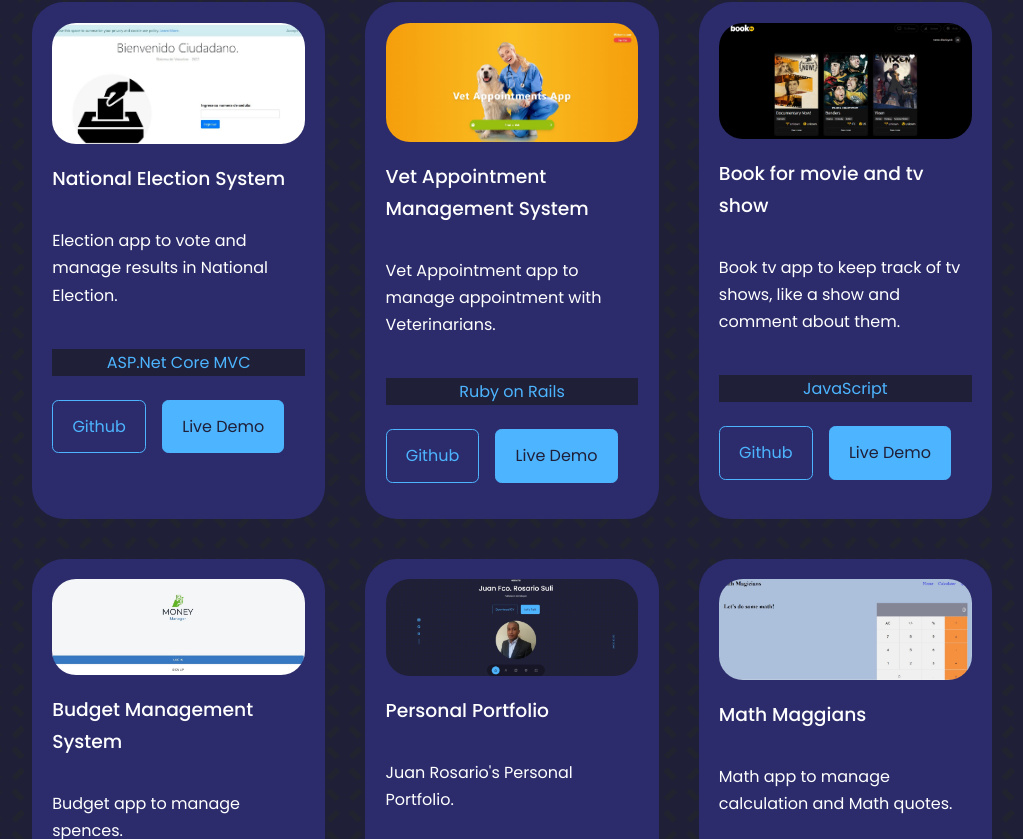
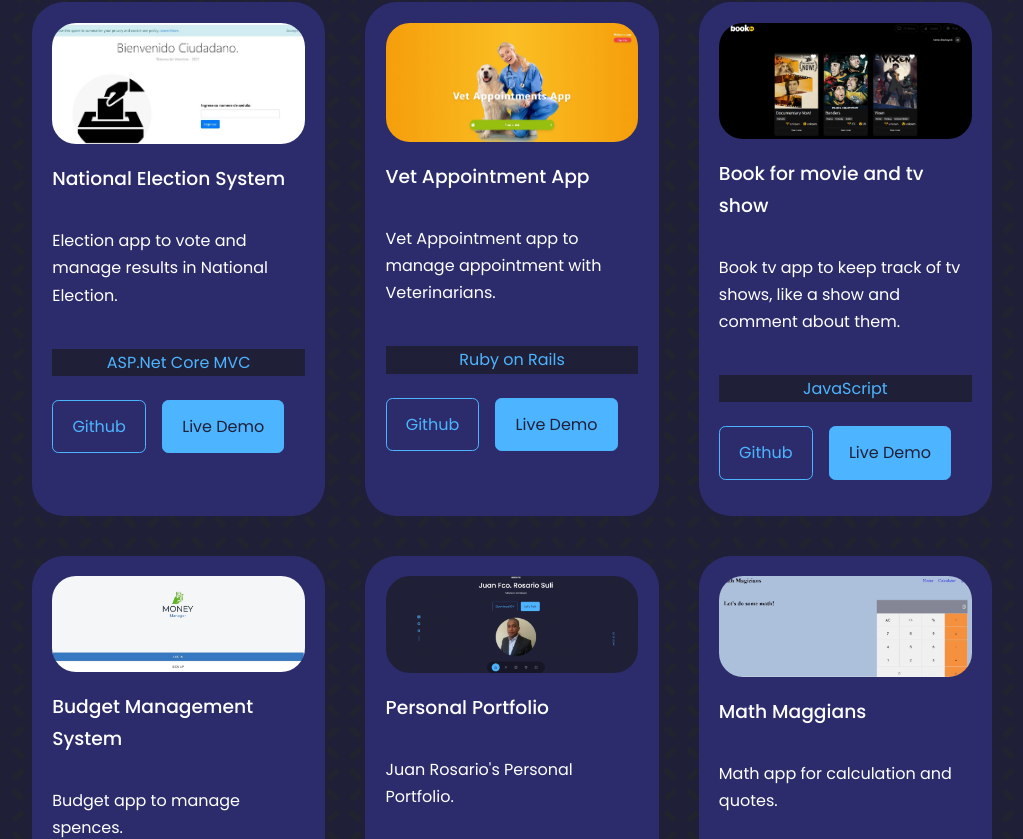
Before and after one commit to jrosario19/portfolio-react, a React (Create React App) app: page / in a window 1280 px wide. Shown: the part 2261-3100 px from the top of the page, without its empty margins (128-1151 px from the left). Built offline with nearby package versions, Linux system fonts and the light colour scheme.

Commit message:
Update portfolio section

```diff
--- a/src/components/portfolio/Portfolio.jsx
+++ b/src/components/portfolio/Portfolio.jsx
@@ -18,7 +18,7 @@ const listOfWork = [{
   desc:"Election app to vote and manage results in National Election."
 }, {
   Id: '2',
-  Title: 'Vet Appointment Management System',
+  Title: 'Vet Appointment App',
   Imge: IMG5,
   Github: 'https://github.com/rskinnerc/vet-appointments-rails',
   liveLink: 'https://vet-appointments.deply.cyou/',
@@ -55,7 +55,7 @@ const listOfWork = [{
   Github: 'https://github.com/jrosario19/math-magicians',
   liveLink: 'https://math-juan-rosario.herokuapp.com/',
   techs: "React",
-  desc:"Math app to manage calculation and Math quotes."
+  desc:"Math app for calculation and quotes."
 }];
 
 
```
